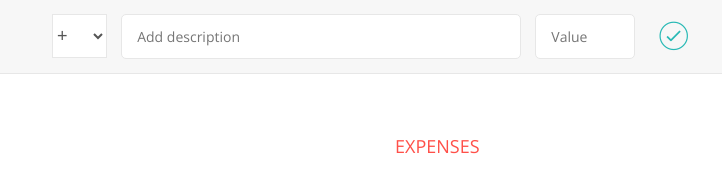
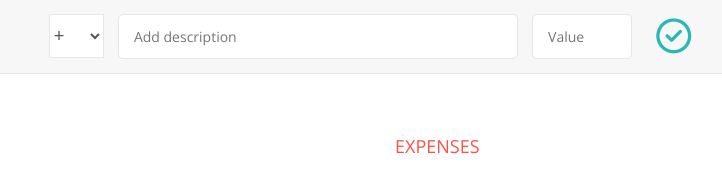
Before and after one commit to Neoxs/Budget-App, a plain HTML site: page index.html in a window 1280 px wide. Shown: the part 320-507 px from the top of the page, 270-992 px from the left. Drawn offline with nearby package versions, Linux system fonts and the light colour scheme.

Commit message:
Update index.html

```diff
--- a/index.html
+++ b/index.html
@@ -4,6 +4,7 @@
         <meta charset="UTF-8">
         <link href="https://fonts.googleapis.com/css?family=Open+Sans:100,300,400,600" rel="stylesheet" type="text/css">
         <link href="http://code.ionicframework.com/ionicons/2.0.1/css/ionicons.min.css" rel="stylesheet" type="text/css">
+        <script src="https://kit.fontawesome.com/29d4d23c9a.js" crossorigin="anonymous"></script>
         <link type="text/css" rel="stylesheet" href="style.css">
         <title>Budgety</title>
     </head>
@@ -46,7 +47,7 @@
                     </select>
                     <input type="text" class="add__description" placeholder="Add description">
                     <input type="number" class="add__value" placeholder="Value">
-                    <button class="add__btn"><i class="ion-ios-checkmark-outline"></i></button>
+                    <button class="add__btn"><i class="far fa-check-circle"></i></button>
                 </div>
             </div>
 
```
